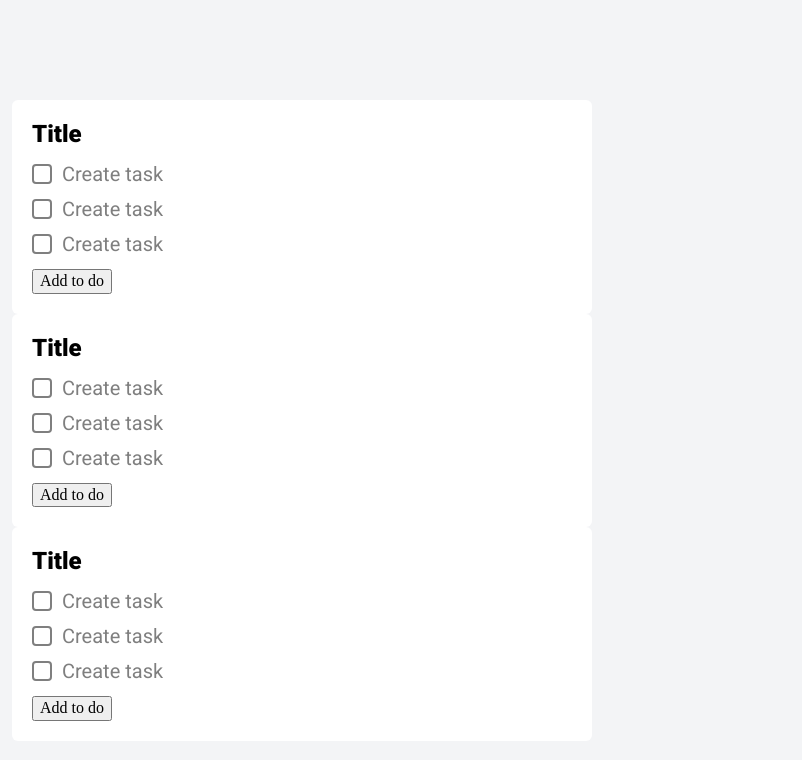
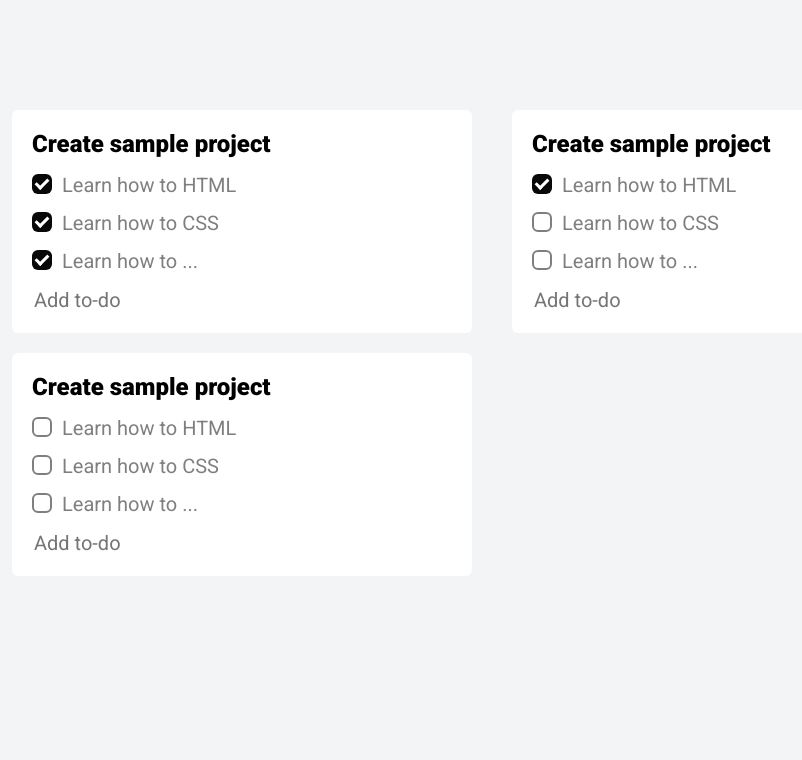
Before and after one commit to larionovaleksandr/di-todo, a plain HTML site: page index.html in a window 1280 px wide. Shown: the whole page, without its empty margins (148-950 px from the left). Drawn offline with nearby package versions, Linux system fonts and the light colour scheme.

Commit message:
Add files via upload

```diff
--- a/index.html
+++ b/index.html
@@ -24,11 +24,13 @@
             </div>
         </header>
 
+        <!-- Items  -->
         <div class="cards-container">
+
                 <div class="card-item">
                         <div class="card-header">
                             <div class="card-header-title">
-                        Title
+                                Create sample project
                             </div>
                             <div class="card-header-icon">
                                 <img src="./image/delete.svg" alt="">
@@ -36,28 +38,28 @@
                         </div>
                         <div class="card-body">
                             <div class="card-body-checkbox-list">
-                        <div class="card-body-checkbox">
-                            <div class="tick-box"></div>
-                            <div class="checkbox-label">Create task</div>
-                        </div>
-                        <div class="card-body-checkbox">
-                                <div class="tick-box"></div>
-                                <div class="checkbox-label">Create task</div>
-                            </div>
-                            <div class="card-body-checkbox">
-                                    <div class="tick-box"></div>
-                                    <div class="checkbox-label">Create task</div>
-                                </div>
+                                <label class="checkbox-container">Learn how to HTML
+                                    <input type="checkbox" checked="checked">
+                                    <span class="checkmark"></span>
+                                </label>
+                                <label class="checkbox-container">Learn how to CSS
+                                        <input type="checkbox" checked="checked">
+                                        <span class="checkmark"></span>
+                                    </label>
+                                <label class="checkbox-container">Learn how to ...
+                                        <input type="checkbox" checked="checked">
+                                        <span class="checkmark"></span>
+                                    </label>
                             </div>
                             <div class="card-body-title">
-                        <button>Add to do</button>
+                                    <input type="text" name="" id="" placeholder="Add to-do">
                             </div>
                         </div>
                     </div>
                 <div class="card-item">
                         <div class="card-header">
                             <div class="card-header-title">
-                            Title
+                                Create sample project
                             </div>
                             <div class="card-header-icon">
                                 <img src="./image/delete.svg" alt="">
@@ -65,28 +67,28 @@
                         </div>
                         <div class="card-body">
                             <div class="card-body-checkbox-list">
-                            <div class="card-body-checkbox">
-                                <div class="tick-box"></div>
-                                <div class="checkbox-label">Create task</div>
-                            </div>
-                            <div class="card-body-checkbox">
-                                    <div class="tick-box"></div>
-                                    <div class="checkbox-label">Create task</div>
-                                </div>
-                                <div class="card-body-checkbox">
-                                        <div class="tick-box"></div>
-                                        <div class="checkbox-label">Create task</div>
-                                    </div>
+                                <label class="checkbox-container">Learn how to HTML
+                                    <input type="checkbox" checked="checked">
+                                    <span class="checkmark"></span>
+                                </label>
+                                <label class="checkbox-container">Learn how to CSS
+                                        <input type="checkbox" >
+                                        <span class="checkmark"></span>
+                                    </label>
+                                <label class="checkbox-container">Learn how to ...
+                                        <input type="checkbox" >
+                                        <span class="checkmark"></span>
+                                    </label>
                             </div>
                             <div class="card-body-title">
-                            <button>Add to do</button>
+                                <input type="text" name="" id="" placeholder="Add to-do">
                             </div>
                         </div>
                     </div>
                     <div class="card-item">
                         <div class="card-header">
                             <div class="card-header-title">
-                                Title
+                                Create sample project
                             </div>
                             <div class="card-header-icon">
                                 <img src="./image/delete.svg" alt="">
@@ -94,24 +96,25 @@
                         </div>
                         <div class="card-body">
                             <div class="card-body-checkbox-list">
-                                <div class="card-body-checkbox">
-                                    <div class="tick-box"></div>
-                                    <div class="checkbox-label">Create task</div>
-                                </div>
-                                <div class="card-body-checkbox">
-                                        <div class="tick-box"></div>
-                                        <div class="checkbox-label">Create task</div>
-                                    </div>
-                                    <div class="card-body-checkbox">
-                                            <div class="tick-box"></div>
-                                            <div class="checkbox-label">Create task</div>
-                                        </div>
+                                <label class="checkbox-container">Learn how to HTML
+                                    <input type="checkbox" >
+                                    <span class="checkmark"></span>
+                                </label>
+                                <label class="checkbox-container">Learn how to CSS
+                                        <input type="checkbox" >
+                                        <span class="checkmark"></span>
+                                    </label>
+                                <label class="checkbox-container">Learn how to ...
+                                        <input type="checkbox" >
+                                        <span class="checkmark"></span>
+                                    </label>
                             </div>
                             <div class="card-body-title">
-                                <button>Add to do</button>
+                                    <input type="text" name="" id="" placeholder="Add to-do">
                             </div>
                         </div>
                     </div>
+
         </div>
         </div>
     </div>
--- a/styles.css
+++ b/styles.css
@@ -44,18 +44,26 @@ margin-bottom: 62px;
 
 .card-item {
     height: 100%;
-    width: 100%;
-    max-height: 320px;
-    max-width: 580px;
+    flex-basis: calc(50% - 20px);
     border-radius: 6px;
     background-color: #ffffff;
     padding: 20px;
+    margin: 10px;
 }
+
+.card-item:nth-child(2n) {
+    margin-right: 0;
+}
+
+.card-item:nth-child(2n + 1) {
+    margin-left: 0;
+}
+
 
 .card-header {
     display: flex;
     width: 100%;
-    align-items: center;
+    align-items: flex-start;
     justify-content: space-between;
 }
 
@@ -74,13 +82,16 @@ margin-bottom: 62px;
 }
 .card-body-checkbox {
     display: flex;
+    max-width: 580px;
+    min-height: 40px;
     flex-direction: row;
     align-items: flex-start;
+    padding-right: 60px;
 }
 
-.tick-box {
-    width: 20px;
-    height: 20px;
+/* .tick-box {
+    min-width: 20px;
+    min-height: 20px;
     border-radius: 4px;
     border: 2px solid #7F7F7F;
 }
@@ -89,15 +100,83 @@ margin-bottom: 62px;
     width: 20px;
     height: 20px;
     border-radius: 4px;
-    border: 2px solid rgb(52, 64, 236);
-}
+    border: 2px solid rgb(77, 77, 77);
+} */
 
-.checkbox-label {
+.checkbox-container {
+    display: block;
+    position: relative;
+    padding-left: 30px;
+    cursor: pointer;
+    -moz-user-select: none;
+    -webkit-user-select: none;
+    user-select: none;
+    -ms-user-select: none;
     color: #7F7F7F;
     font-family: 'Roboto', sans-serif;
     font-weight: regular;
     font-size: 20px;
-    line-height: 20px; /*  накосячил, не поймуд как выровнять с чекбоксом */
     padding-bottom: 15px;
-    padding-left: 10px;
 }
+
+.checkbox-container input {
+    position: absolute;
+    opacity: 0;
+    cursor: pointer;
+    height: 0;
+    width: 0;
+}
+
+.checkmark {
+    position: absolute;
+    top: 0;
+    left: 0;
+    height: 20px;
+    width: 20px;
+    border: 2px solid #7F7F7F;	border-radius: 6px;
+  }
+
+.checkbox-container:hover input ~ .checkmark { /* как это работает */
+    border: 2px solid rgb(92, 92, 92);
+    border-radius: 6px;
+  }
+
+.checkbox-container input:checked ~ .checkmark {
+    background-color: rgb(8, 8, 8);
+    border: 0px solid #7F7F7F;
+    border-radius: 6px;
+
+  }
+
+
+.checkmark:after {
+    content: "";
+    position: absolute;
+    display: none;
+  }
+
+.checkbox-container input:checked ~ .checkmark:after {
+    display: block;
+
+  }
+
+.checkbox-container .checkmark:after {
+    left: 6px;
+    top: 2px;
+    width: 5px;
+    height: 10px;
+    border: solid white;
+    border-width: 0 3px 3px 0;
+    -webkit-transform: rotate(45deg);
+    -ms-transform: rotate(45deg);
+    transform: rotate(45deg);
+
+  }
+
+.card-body-title input {
+    border: 0px;
+    color: #7F7F7F;
+    font-family: 'Roboto', sans-serif;
+    font-weight: regular;
+    font-size: 20px;
+}
```
Lines whose indentation alone changed are shown as unchanged.
